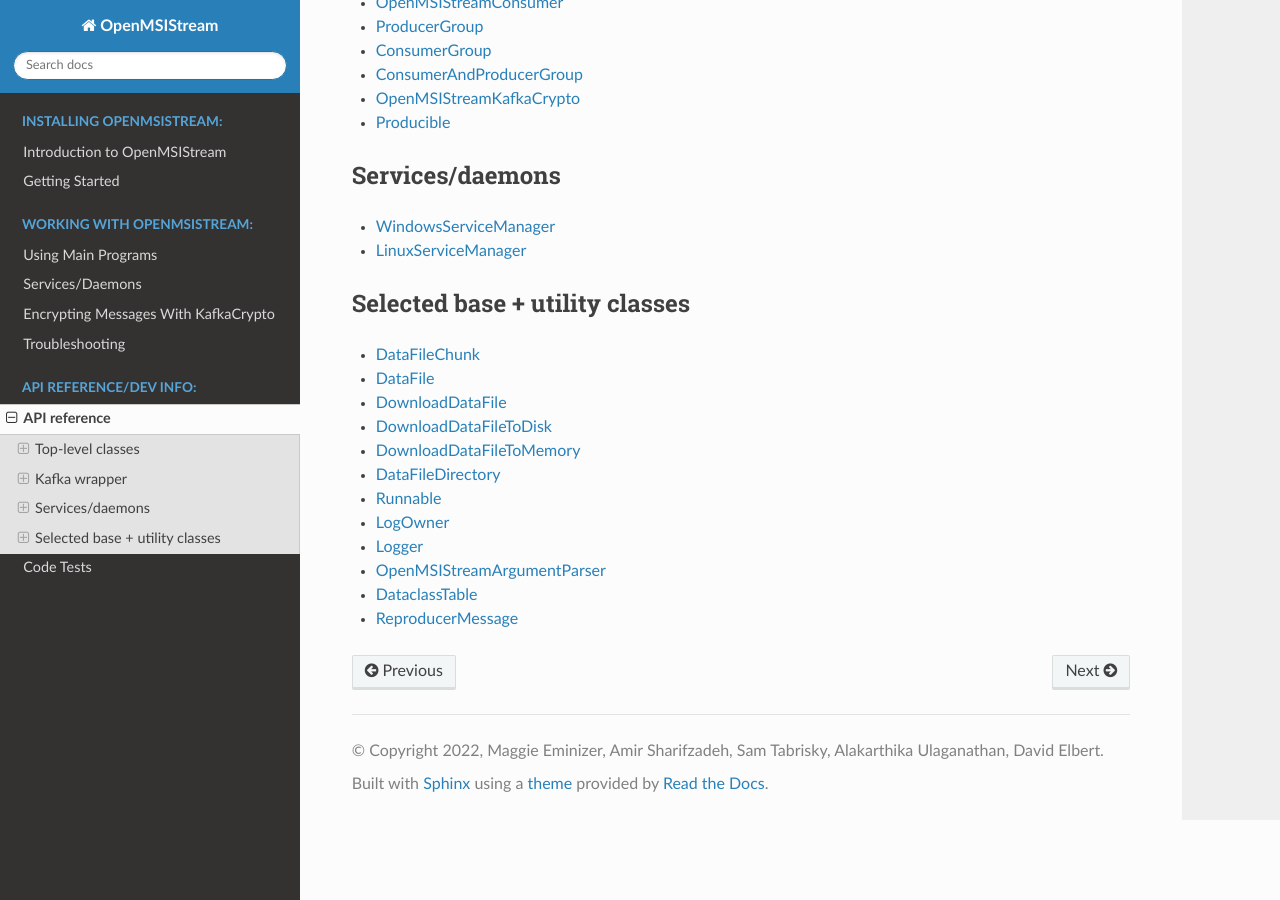
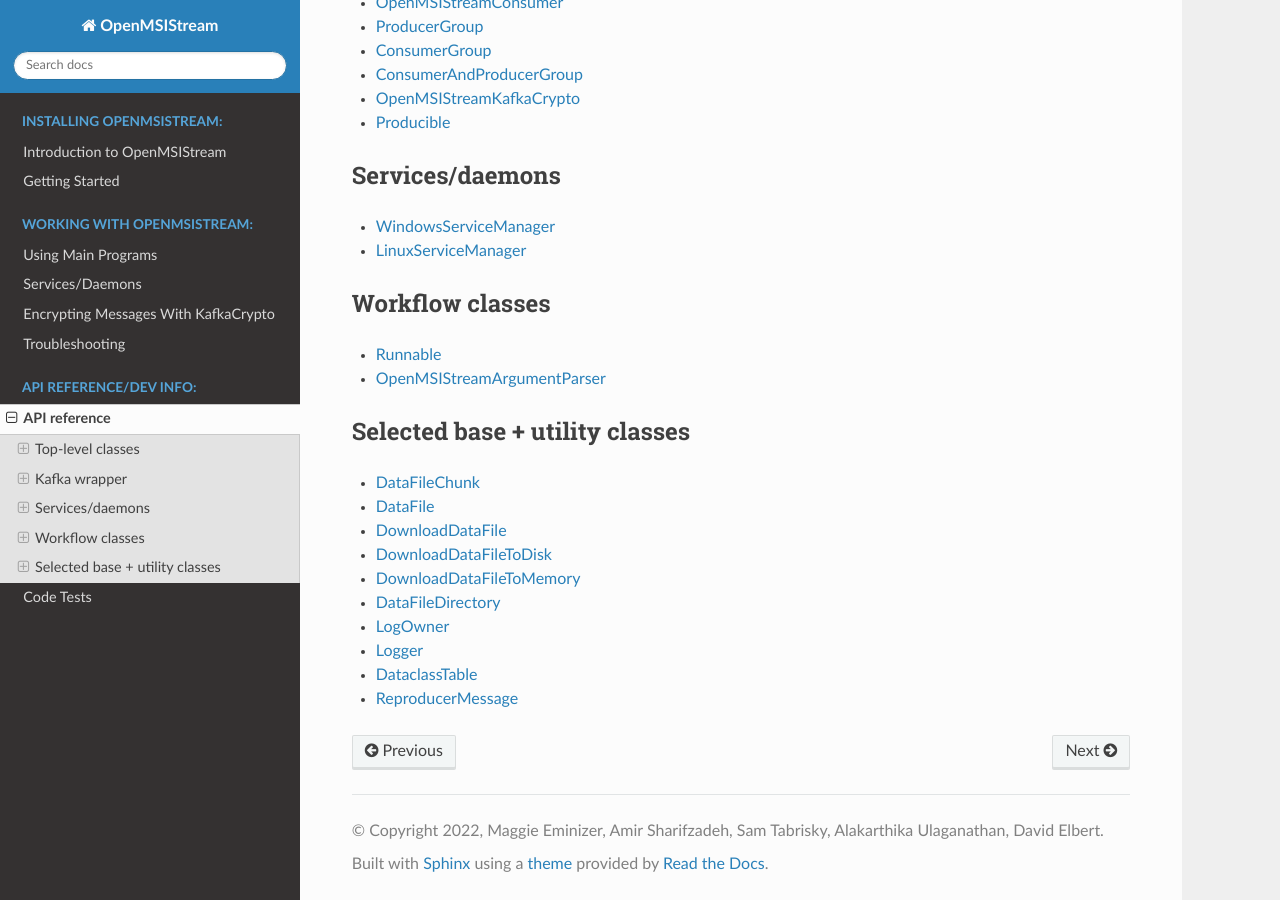
Before and after one commit to openmsi/openmsistream, a Sphinx documentation site: the page built from docs/source/dev_info/api_reference.rst, in a window 1280 px wide and 900 px high, scrolled down 593 px. Built offline with Sphinx 7.4.7 and the Read the Docs theme 2.0.0, drawn with Linux system fonts in a browser that asks for light colours; part of the change alters nothing that is shown.

```diff
--- a/docs/source/dev_info/api_reference.rst
+++ b/docs/source/dev_info/api_reference.rst
@@ -41,6 +41,15 @@ Services/daemons
    api/windows_service_manager
    api/linux_service_manager
 
+Workflow classes
+----------------
+
+.. toctree::
+   :maxdepth: 1
+
+   api/runnable
+   api/openmsistream_argument_parser
+
 Selected base + utility classes
 -------------------------------
 
@@ -53,9 +62,7 @@ Selected base + utility classes
    api/download_data_file_to_disk
    api/download_data_file_to_memory
    api/data_file_directory
-   api/runnable
    api/log_owner
    api/logger
-   api/openmsistream_argument_parser
    api/dataclass_table
    api/reproducer_message
```
